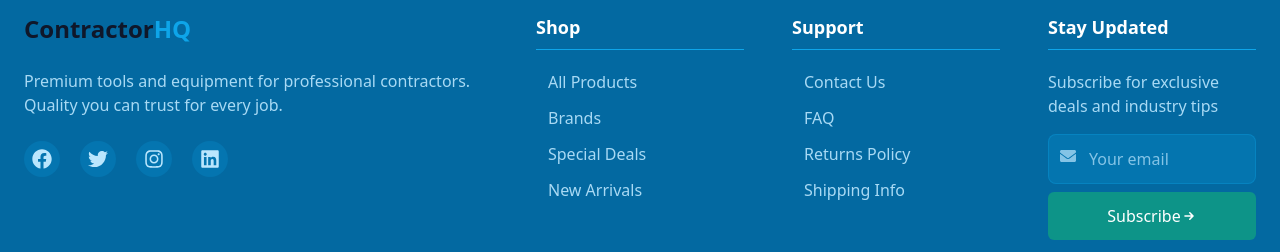
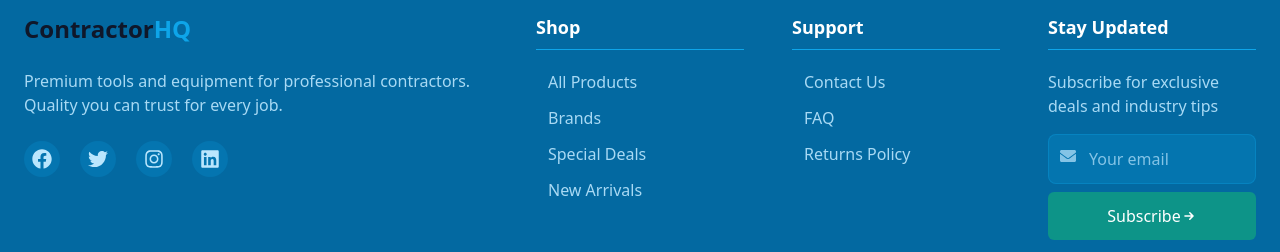
Before and after one commit to ErjonHashani/ContractorHQ, a Next.js app in the folder contractorhq/: page / in a window 1280 px wide. Shown: the part 2395-2647 px from the top of the page. Built offline with nearby package versions, Linux system fonts and the light colour scheme; no server answers; the database is empty.

Commit message:
Update Footer.tsx

```diff
--- a/contractorhq/src/components/layout/Footer.tsx
+++ b/contractorhq/src/components/layout/Footer.tsx
@@ -75,7 +75,7 @@ export default function Footer() {
               Support
             </h3>
             <ul className="space-y-3">
-              {["Contact Us", "FAQ", "Returns Policy", "Shipping Info"].map(
+              {["Contact Us", "FAQ", "Returns Policy"].map(
                 (item) => (
                   <li key={item}>
                     <Link
```
